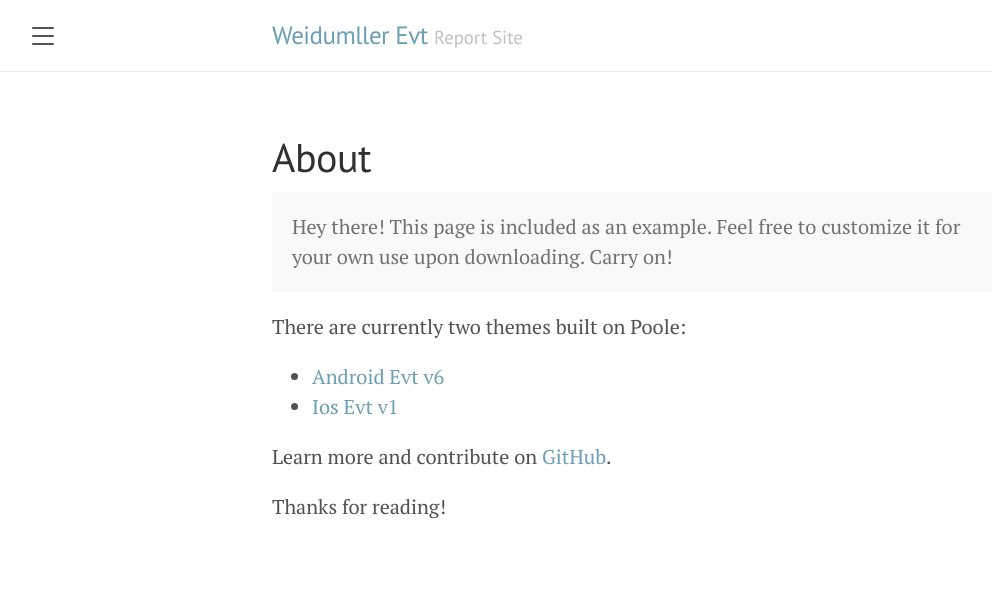
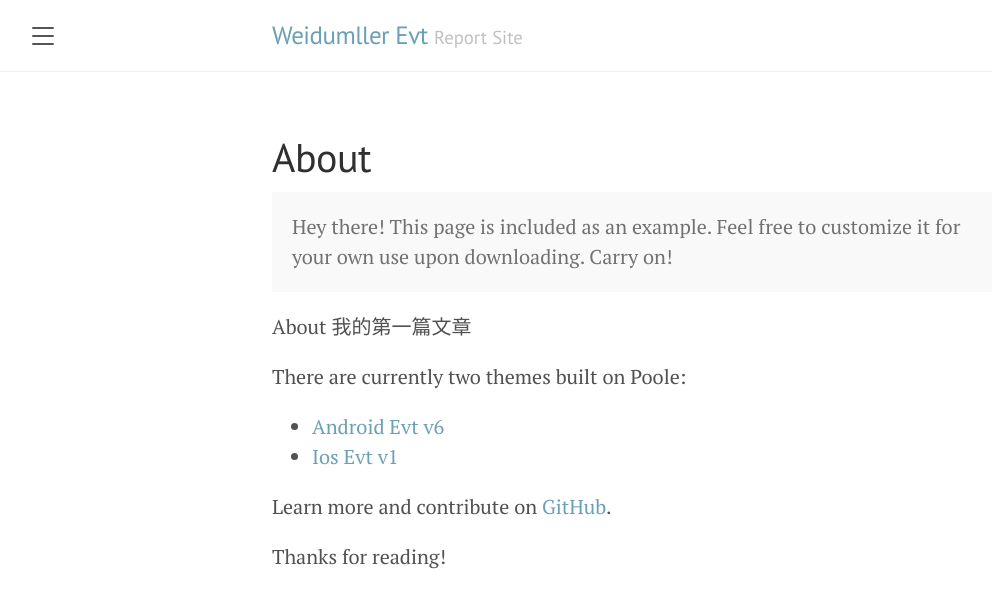
Before and after one commit to KuanChunChen/WM_Evt_Site, a Jekyll site: the page built from about.md, in a window 1280 px wide. Shown: the top 608 px of the page, without its empty margins (8-1000 px from the left). Built offline with Jekyll 4.4.1, drawn with Linux system fonts in a browser that asks for light colours.

Commit message:
[210609]Update the page.

```diff
--- a/about.md
+++ b/about.md
@@ -9,6 +9,9 @@ title: About
 </p>
 
 
+{{ page.title }}
+我的第一篇文章
+{{ page.date | date_to_string }}
 
 There are currently two themes built on Poole:
 
```
